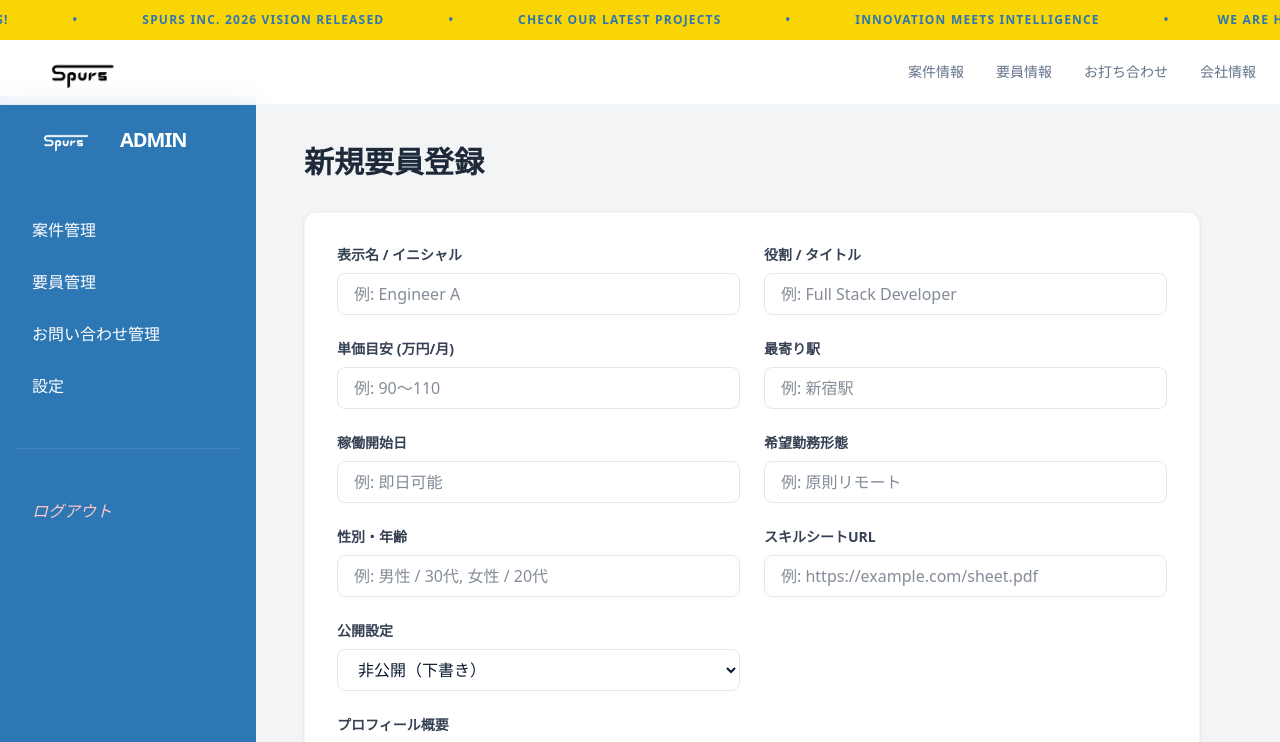
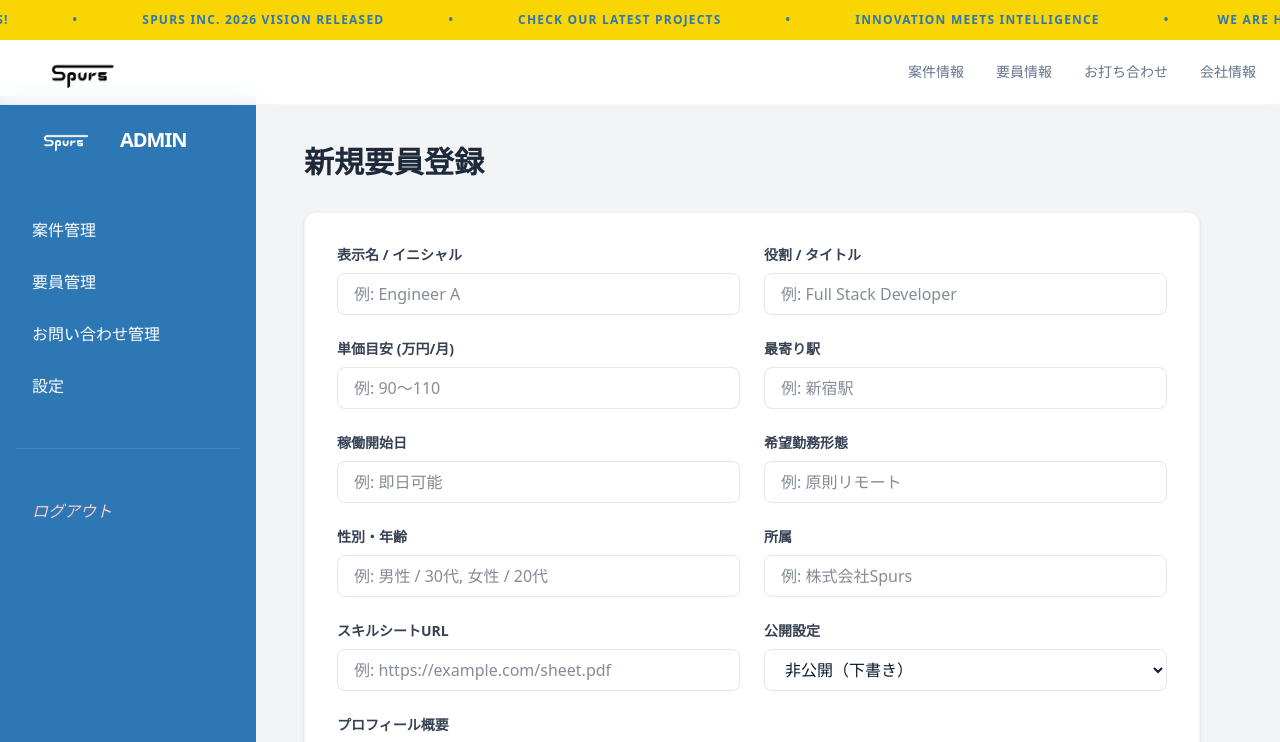
Before and after one commit to spursweb-byte/spurs-portal, a Next.js app: page /admin/engineers/new in a window 1280 px wide. Shown: the top 742 px of the page. Built offline with nearby package versions, Linux system fonts and the light colour scheme; no server answers; sample sign-in values are in the browser's storage.

Commit message:
feat: Add affiliation to engineer model and UI

```diff
--- a/src/app/engineers/[id]/page.tsx
+++ b/src/app/engineers/[id]/page.tsx
@@ -111,6 +111,12 @@ export default async function EngineerDetailPage({ params }: { params: Promise<{
                                     <p className="font-bold text-gray-800 text-sm">{engineer.genderAge}</p>
                                 </div>
                             )}
+                            {engineer.affiliation && (
+                                <div>
+                                    <p className="text-xs text-gray-400 mb-1 uppercase tracking-wider font-bold">所属</p>
+                                    <p className="font-bold text-gray-800 text-sm">{engineer.affiliation}</p>
+                                </div>
+                            )}
                         </div>
 
                         <div className="sticky top-24 flex flex-col gap-3">
--- a/src/app/engineers/page.tsx
+++ b/src/app/engineers/page.tsx
@@ -38,6 +38,11 @@ export default async function EngineersPage() {
                                             {eng.genderAge && (
                                                 <span className="text-[10px] bg-gray-100 text-gray-500 px-2 py-0.5 rounded-full font-bold whitespace-nowrap shrink-0">
                                                     {eng.genderAge}
+                                                </span>
+                                            )}
+                                            {eng.affiliation && (
+                                                <span className="text-[10px] bg-blue-50 text-blue-600 px-2 py-0.5 rounded-full font-bold whitespace-nowrap shrink-0 border border-blue-100">
+                                                    {eng.affiliation}
                                                 </span>
                                             )}
                                         </div>
--- a/src/components/admin/EngineerForm.tsx
+++ b/src/components/admin/EngineerForm.tsx
@@ -100,6 +100,16 @@ export default function EngineerForm({ engineer }: EngineerFormProps) {
                     </div>
 
                     <div>
+                        <label className="block text-sm font-bold text-gray-700 mb-2">所属</label>
+                        <input
+                            name="affiliation"
+                            defaultValue={engineer?.affiliation || ""}
+                            className="w-full px-4 py-2 border border-gray-200 rounded-lg focus:ring-2 focus:ring-spurs-blue focus:outline-none"
+                            placeholder="例: 株式会社Spurs"
+                        />
+                    </div>
+
+                    <div>
                         <label className="block text-sm font-bold text-gray-700 mb-2">スキルシートURL</label>
                         <input
                             name="skillSheetUrl"
--- a/src/lib/actions/engineers.ts
+++ b/src/lib/actions/engineers.ts
@@ -32,6 +32,7 @@ export async function createEngineer(formData: FormData) {
             nearestStation: data.nearestStation || null,
             availability: data.availability || null,
             genderAge: data.genderAge || null,
+            affiliation: data.affiliation || null,
             skillSheetUrl: data.skillSheetUrl || null,
             isPublic: data.isPublic,
         },
@@ -69,6 +70,7 @@ export async function updateEngineer(id: number, formData: FormData) {
             nearestStation: data.nearestStation || null,
             availability: data.availability || null,
             genderAge: data.genderAge || null,
+            affiliation: data.affiliation || null,
             skillSheetUrl: data.skillSheetUrl || null,
             isPublic: data.isPublic,
         },
--- a/src/lib/validations.ts
+++ b/src/lib/validations.ts
@@ -38,6 +38,7 @@ export const engineerSchema = z.object({
     nearestStation: z.string().optional().nullable(),
     availability: z.string().optional().nullable(),
     genderAge: z.string().optional().nullable(),
+    affiliation: z.string().optional().nullable(),
     skillSheetUrl: z.string().url("有効なURLを入力してください").or(z.literal("")).optional().nullable(),
     isPublic: z.coerce.boolean().default(true),
 });
```
Also changed, not shown: 1 other file (tests, documents, lock files or other folders).
